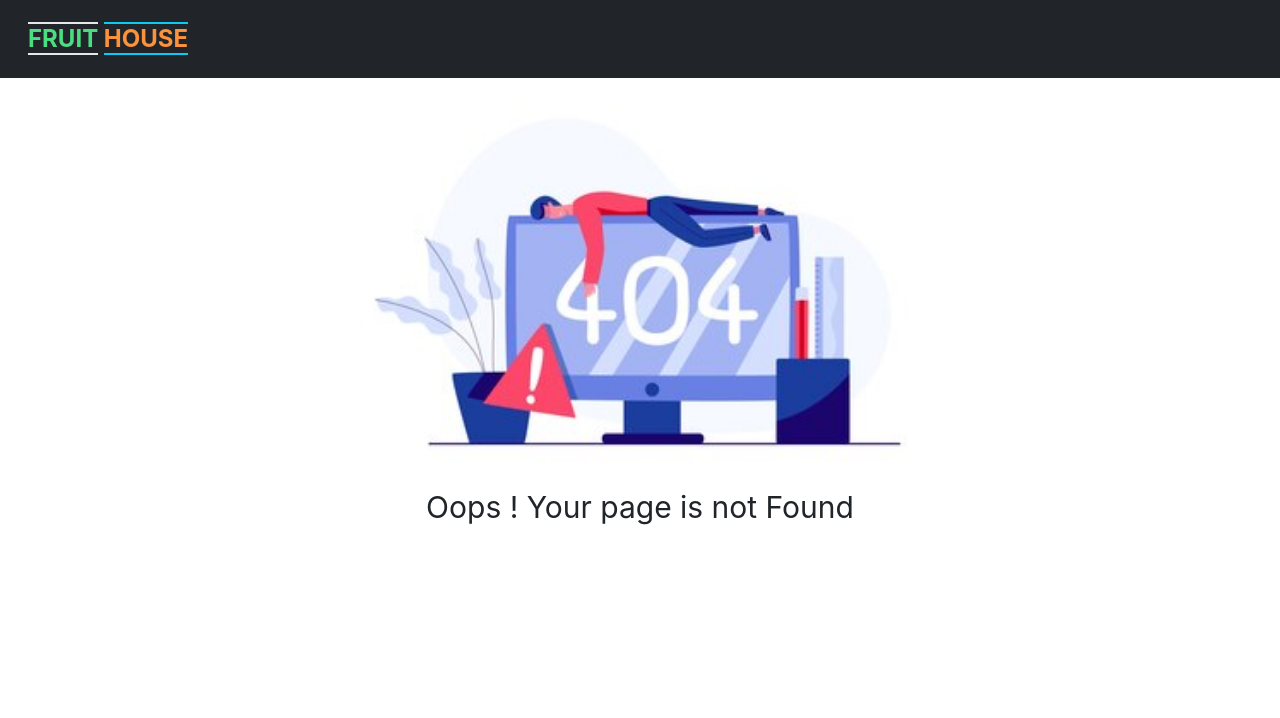
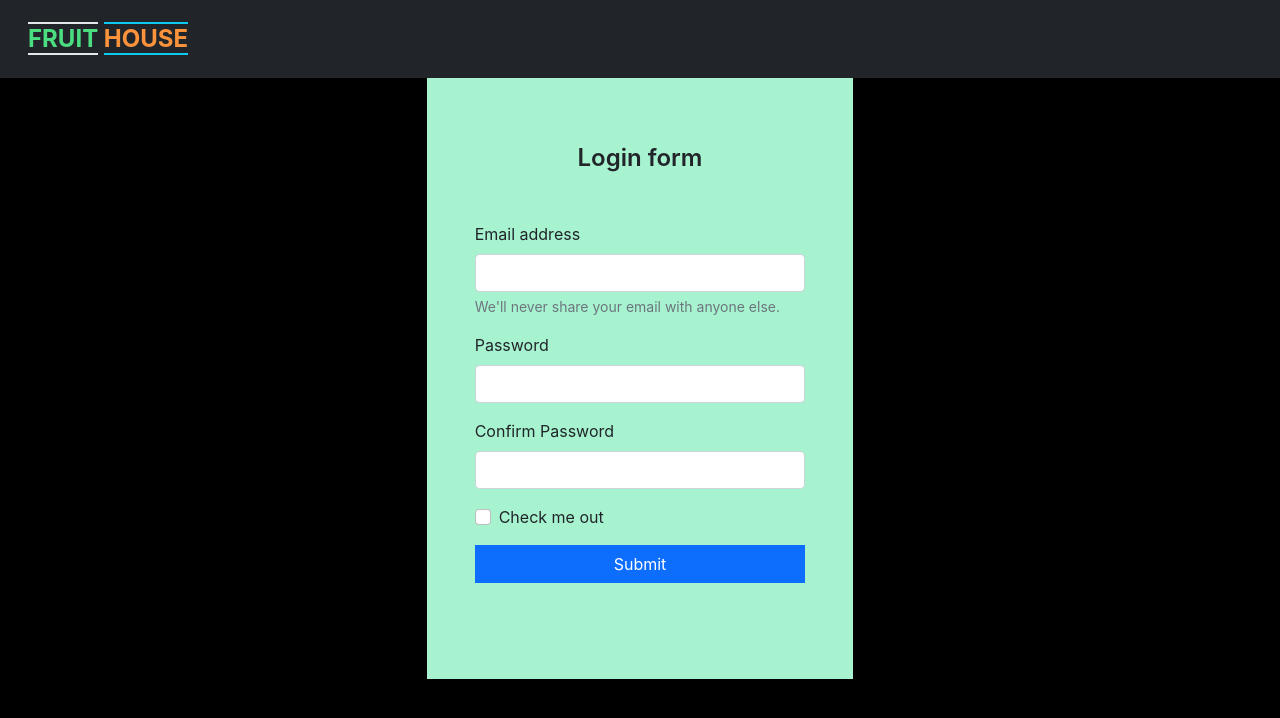
Before and after one commit to frsiam/fruithouse-mangement-client-side, a React (Create React App) app: page /register in a window 1280 px wide. Before the commit this address had no page. Shown: the top 718 px of the page. Built offline with nearby package versions, Linux system fonts and the light colour scheme.

Commit message:
addd login form, registration form, show detailed information of inventory of items

```diff
--- a/src/App.js
+++ b/src/App.js
@@ -1,8 +1,9 @@
 import { Route, Routes } from 'react-router-dom';
-import './App.css';
 import Blogs from './pages/Blogs/Blogs';
 import Home from './pages/Home/Home';
 import Inventory from './pages/Inventory/Inventory';
+import Login from './pages/Login/Login';
+import Register from './pages/Login/Register';
 import ManageInventory from './pages/ManageInventory/ManageInventory';
 import NotFound from './pages/NotFound/NotFound';
 import Header from './pages/Shared/Header/Header';
@@ -16,6 +17,8 @@ function App() {
         <Route path="home" element={<Home />} />
         <Route path='inventory/:id' element={<Inventory />} />
         <Route path='/manageinventory' element={<ManageInventory />} />
+        <Route path='/login' element={<Login />} />
+        <Route path='/register' element={<Register />} />
         <Route path='/blogs' element={<Blogs />} />
         <Route path='*' element={<NotFound />} />
       </Routes>
--- a/src/pages/Inventory/Inventory.js
+++ b/src/pages/Inventory/Inventory.js
@@ -28,7 +28,7 @@ const Inventory = () => {
             </div>
             <div className="my-3 d-flex justify-evenly">
                 <UpdateModal />
-                <button className="btn btn-warning rounded-0">
+                <button className="btn btn-success rounded-0 font-semibold">
                     Delivered
                 </button>
             </div>
--- /dev/null
+++ b/src/pages/Login/Login.js
@@ -0,0 +1,28 @@
+import React from 'react';
+
+const Login = () => {
+    return (
+        <div className='bg-black min-h-screen'>
+            <div className='container mx-auto w-3/4 md:w-1/2 lg:w-2/6 p-5 bg-emerald-200'>
+                <h1 className='text-2xl text-center my-3 font-semibold'>Login form</h1>
+                <form className='my-5'>
+                    <div className="mb-3">
+                        <label for="exampleInputEmail1" className="form-label">Email address</label>
+                        <input type="email" className="form-control" id="exampleInputEmail1" aria-describedby="emailHelp" />
+                    </div>
+                    <div className="mb-3">
+                        <label for="exampleInputPassword1" className="form-label">Password</label>
+                        <input type="password" className="form-control" id="exampleInputPassword1" />
+                    </div>
+                    <div className="mb-3 form-check">
+                        <input type="checkbox" className="form-check-input" id="exampleCheck1" />
+                        <label className="form-check-label" for="exampleCheck1">Check me out</label>
+                    </div>
+                    <button className="btn btn-primary rounded-0 w-full">Submit</button>
+                </form>
+            </div>
+        </div>
+    );
+};
+
+export default Login;
--- /dev/null
+++ b/src/pages/Login/Register.js
@@ -0,0 +1,33 @@
+import React from 'react';
+
+const Register = () => {
+    return (
+        <div className='bg-black min-h-screen'>
+            <div className='container mx-auto w-3/4 md:w-1/2 lg:w-2/6 p-5 bg-emerald-200'>
+                <h1 className='text-2xl text-center my-3 font-semibold'>Login form</h1>
+                <form className='my-5'>
+                    <div className="mb-3">
+                        <label for="exampleInputEmail1" className="form-label">Email address</label>
+                        <input type="email" className="form-control" id="exampleInputEmail1" aria-describedby="emailHelp" />
+                        <div id="emailHelp" className="form-text">We'll never share your email with anyone else.</div>
+                    </div>
+                    <div className="mb-3">
+                        <label for="exampleInputPassword1" className="form-label">Password</label>
+                        <input type="password" className="form-control" id="exampleInputPassword1" />
+                    </div>
+                    <div className="mb-3">
+                        <label for="exampleInputPassword1" className="form-label">Confirm Password</label>
+                        <input type="password" className="form-control" id="exampleInputPassword1" />
+                    </div>
+                    <div className="mb-3 form-check">
+                        <input type="checkbox" className="form-check-input" id="exampleCheck1" />
+                        <label className="form-check-label" for="exampleCheck1">Check me out</label>
+                    </div>
+                    <button className="btn btn-primary rounded-0 w-full">Submit</button>
+                </form>
+            </div>
+        </div>
+    );
+};
+
+export default Register;
--- a/src/pages/UpdateModal/UpdateModal.js
+++ b/src/pages/UpdateModal/UpdateModal.js
@@ -3,7 +3,7 @@ import React from 'react';
 const UpdateModal = () => {
     return (
         <div>
-            <button className="btn btn-dark rounded-0" data-bs-toggle="modal" data-bs-target="#exampleModal" data-bs-whatever="@mdo">Restock item</button>
+            <button className="btn btn-dark rounded-0 font-medium" data-bs-toggle="modal" data-bs-target="#exampleModal" data-bs-whatever="@mdo">Restock item</button>
 
             <div className="modal fade" id="exampleModal" tabindex="-1" aria-labelledby="exampleModalLabel" aria-hidden="true">
                 <div className="modal-dialog">
```
